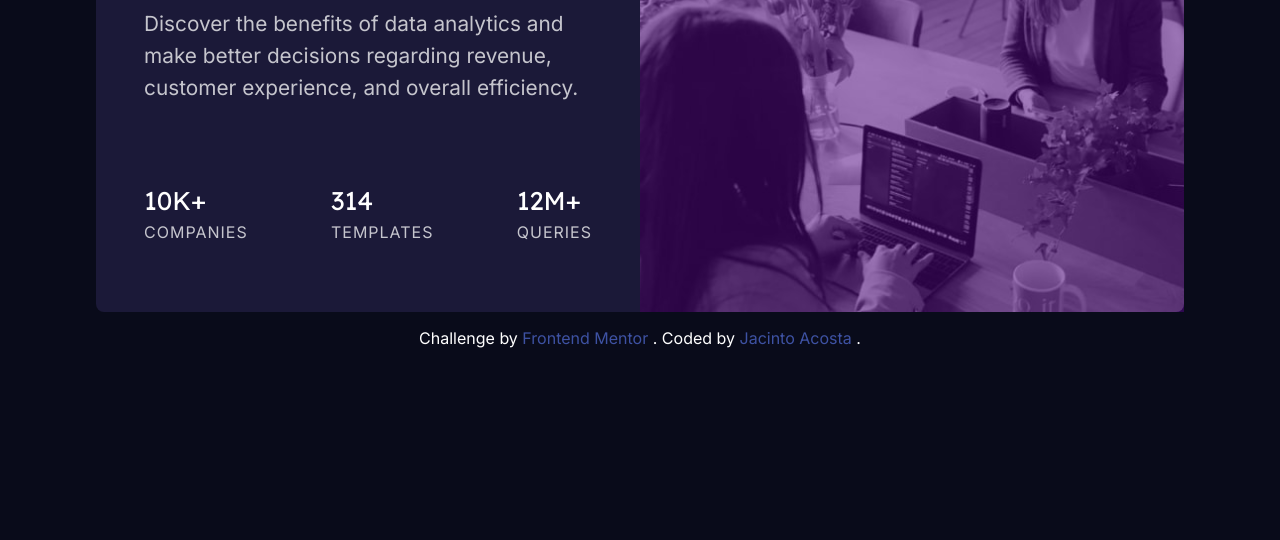
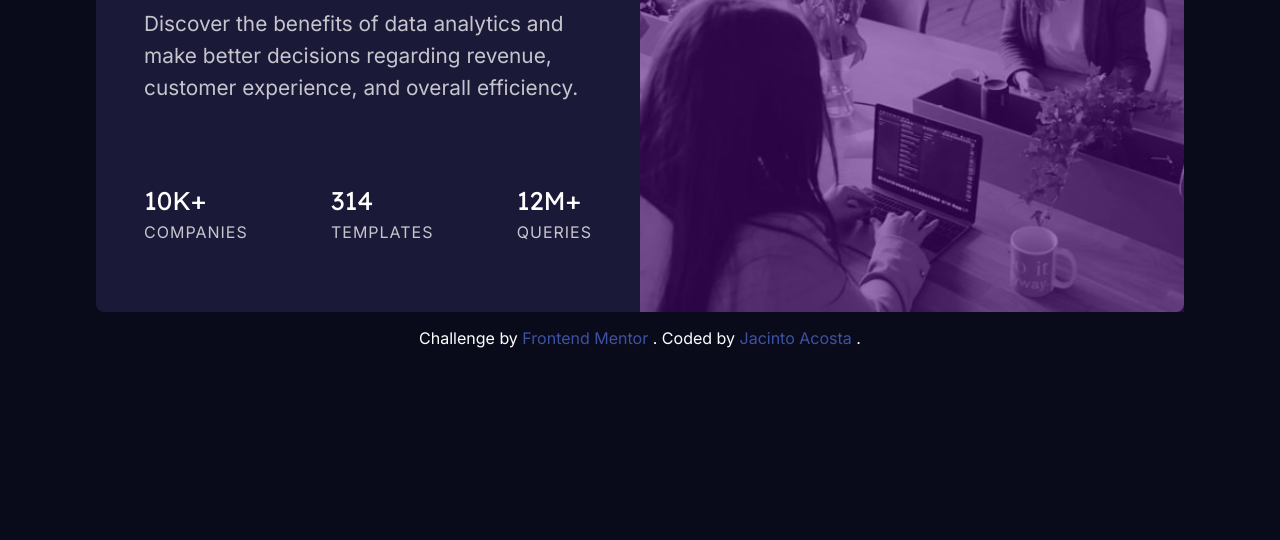
Before and after one commit to jacintoaczz/stats-preview-card, a plain HTML site: page index.html in a window 1280 px wide. Shown: the part 260-800 px from the top of the page. Drawn offline with Linux system fonts and the light colour scheme.

Commit message:
Cambiado elementp div por elemento picture

```diff
--- a/index.html
+++ b/index.html
@@ -29,12 +29,16 @@
     <main class="container">
       <!-- Card -->
       <div class="card">
-        <div class="card__img">
+        <picture class="card__img">
+          <source
+            media="(min-width:1200px)"
+            srcset="./assets/images/image-header-desktop.jpg"
+          />
           <img
             src="./assets/images/image-header-mobile.jpg"
             alt="card_header_image"
           />
-        </div>
+        </picture>
 
         <section class="card__body">
           <h1 class="card__heading">
```
